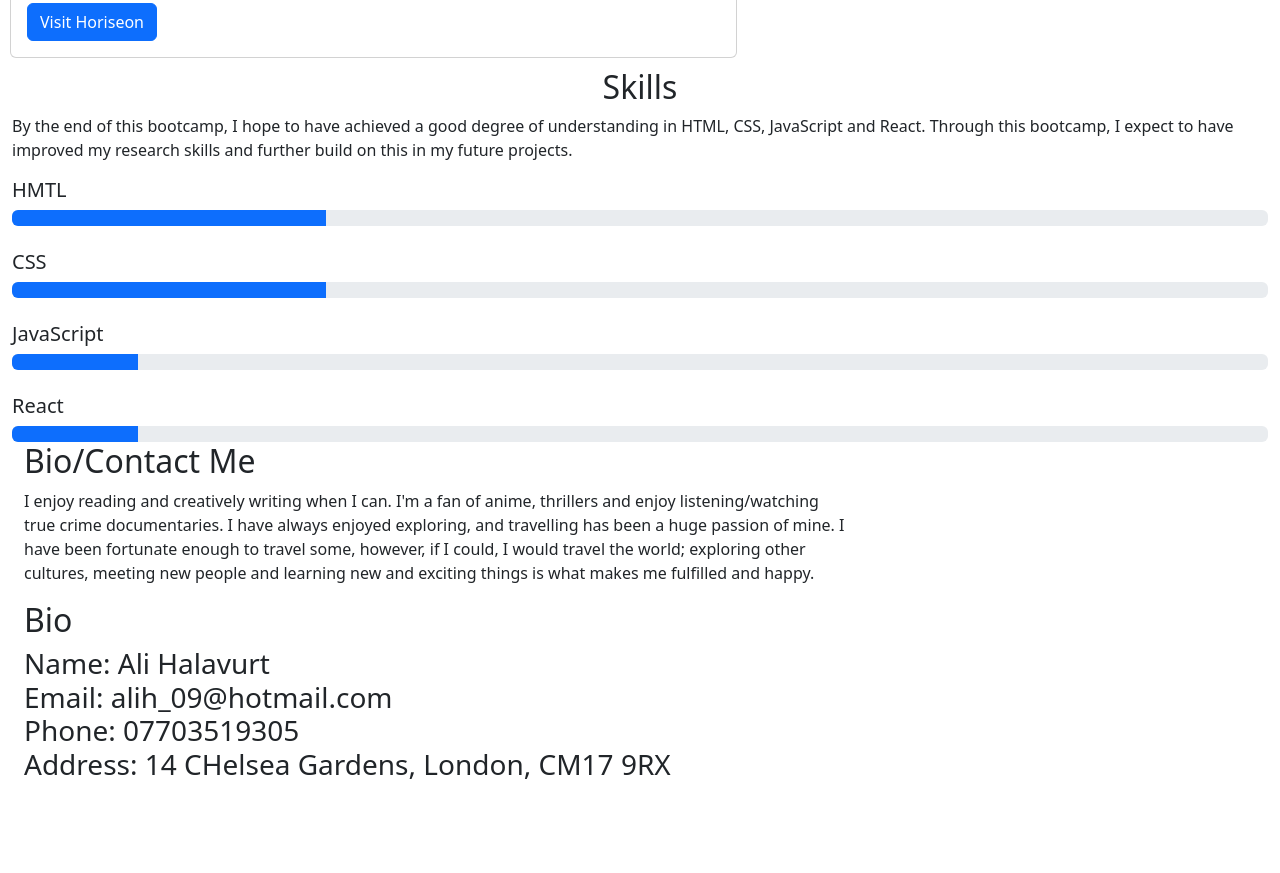
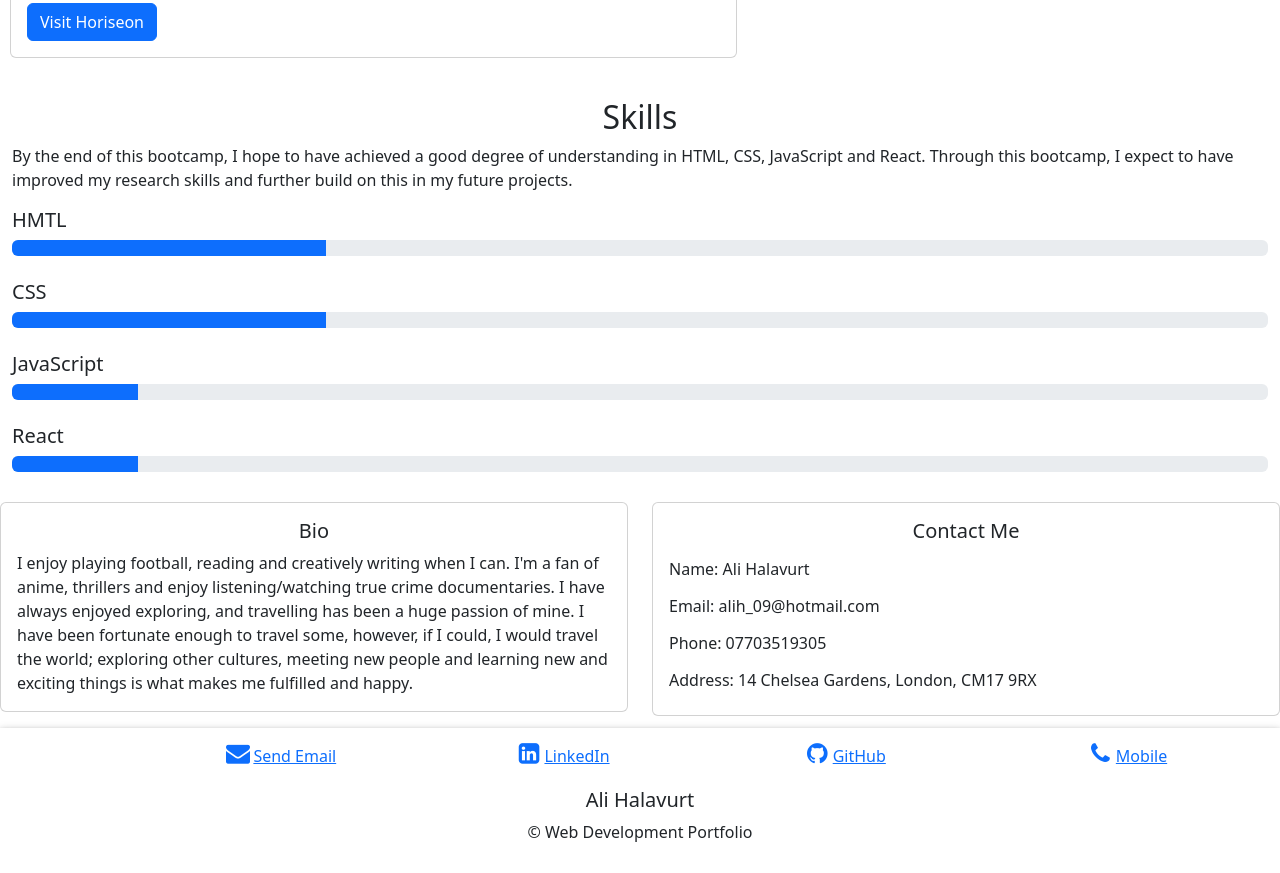
Before and after one commit to alih92/Bootstrap-Portfolio, a plain HTML site: page index.html in a window 1280 px wide. Shown: the part 1713-2586 px from the top of the page. Before the commit the page ends 2502 px from the top, so only its background shows below. Drawn offline with nearby package versions, Linux system fonts and the light colour scheme; files whose address does not match are found by name.

Commit message:
added contact section and footer

```diff
--- a/assets/css/style.css
+++ b/assets/css/style.css
@@ -20,6 +20,7 @@
   text-align: center;
 }
 
+/* Jumbotron section */
 .about-section{
   background-image: url(assets/images/Aliheadshot.jpeg);
 }
@@ -33,6 +34,54 @@ img{
   margin: auto;
 }
 
+/* Work section */
 .cardContainer{
   padding: 10px;
 }
+
+/* Skills section */
+.skills-content{
+  padding-top: 30px;
+  padding-bottom: 30px;
+}
+
+/* Bio/Contact section */
+
+.contact-me p{
+  line-height: 2.3;
+}
+
+.row h5{
+  text-align: center;
+}
+
+#contact {
+  box-shadow: 0 2px 5px 0 rgba(0,0,0,.25),0 3px 10px 0 rgba(0,0,0,.2);
+  padding: 1%;
+  margin-top: 1%;
+
+}
+
+#contact h2{
+  display: flex;
+  justify-content: center;
+
+}
+
+#contact-container{
+  display: grid;
+  grid-template-columns: 1fr 1fr 1fr 1fr;
+  justify-content: center;
+  align-items: center;
+  margin-left: 10%;
+}
+
+/* footer section */
+
+footer {
+  text-align: center;
+}
+
+footer h5{
+padding-top: 20px;
+}
--- a/index.html
+++ b/index.html
@@ -4,7 +4,7 @@
   <meta name="viewport" content="width=device-width, initial-scale=1.0">
   <link href="https://cdn.jsdelivr.net/npm/bootstrap@5.3.2/dist/css/bootstrap.min.css" rel="stylesheet" integrity="sha384-T3c6CoIi6uLrA9TneNEoa7RxnatzjcDSCmG1MXxSR1GAsXEV/Dwwykc2MPK8M2HN" crossorigin="anonymous">
   <link rel="stylesheet" href="./assets/css/style.css">
-
+  <link rel="stylesheet" href="https://cdnjs.cloudflare.com/ajax/libs/font-awesome/4.7.0/css/font-awesome.min.css">
   <title>Bootstrap Portfolio</title>
 </head>
 <body>
@@ -19,7 +19,7 @@
     <div class="collapse navbar-collapse" id="navbarSupportedContent">
       <ul class="navbar-nav me-auto mb-2 mb-lg-0">
         <li class="nav-item">
-          <a class="nav-link " aria-current="page" href="#">Bio</a>
+          <a class="nav-link " aria-current="page" href="#Bio">Bio</a>
         <li class="nav-item dropdown">
           <a class="nav-link dropdown-toggle" href="#" role="button" data-bs-toggle="dropdown" aria-expanded="false">
             Projects
@@ -48,7 +48,7 @@
   <div class="container-fluid py-3 about-section">
     <img src="./assets/images/Aliheadshot.jpeg"/>
     <h1 class="display-6 fw-bold">A little bit about me...</h1>
-    <p class="col-md-8 fs-6">Hi, I'm Ali Halavurt and I live in London. I have studied Biomedical Science and have been working in the scientific field for 7 years. In my current role I utilize my troubleshooting skills and provide workflow assessments to clients to help speed up processes, design lean solutions and minimise/manage waste. I am new to Web Development and eager to start this next chapter of my life, creating applications that are user-friendly and easily navigable.</p>
+    <p class="col-md-8 fs-6">Hi, I'm Ali Halavurt and I live in London. I have studied Biomedical Science and have been working in the scientific field for 7 years. In my current role I utilize my troubleshooting skills and provide workflow assessments to clients to help speed up processes, design lean solutions and minimise/manage waste. I am new to Web Development and eager to start this next chapter of my life, creating applications that are user-friendly, easily navigable and captivating.</p>
     <a href="#work-content" class="btn btn-primary btn-lg" type="button">Click to find out more</a>
   </div>
 </div>
@@ -102,7 +102,7 @@
             <!-- End card 3 -->
   </div>
 </div>
-        <!-- End cards -->
+        <!-- End Project cards -->
 
 <!-- Skills section -->
 
@@ -128,19 +128,47 @@
   <div class="progress">
     <div class="progress-bar" role="progressbar" aria-label="Basic example" style="width: 10%" aria-valuenow="10" aria-valuemin="0" aria-valuemax="100"></div>
   </div>
+</div>
+<!-- End Skills section -->
 
 <!-- About Me/Contact Me section -->
-
-<section class="container-fluid" id="contact-info">
-  <div class="about-me contact-me">
-    <h2>Bio/Contact Me</h2>
-    <p class="col-md-8 fs-6">I enjoy reading and creatively writing when I can. I'm a fan of anime, thrillers and enjoy listening/watching true crime documentaries. I have always enjoyed exploring, and travelling has been a huge passion of mine. I have been fortunate enough to travel some, however, if I could, I would travel the world; exploring other cultures, meeting new people and learning new and exciting things is what makes me fulfilled and happy.</p>
-  </div>
-  <div class="about-me contact-me">
-    <h2>Bio</h2>
-    <h3>Name: Ali Halavurt<br>Email: alih_09@hotmail.com<br> Phone: 07703519305<br> Address: 14 CHelsea Gardens, London, CM17 9RX</h3>
+<section>
+  <div class="row">
+    <div class="col-sm-6 Bio" id="Bio">
+      <div class="card">
+        <div class="card-body">
+          <h5 class="card-title">Bio</h5>
+          <p class="card-text">I enjoy playing football, reading and creatively writing when I can. I'm a fan of anime, thrillers and enjoy listening/watching true crime documentaries. I have always enjoyed exploring, and travelling has been a huge passion of mine. I have been fortunate enough to travel some, however, if I could, I would travel the world; exploring other cultures, meeting new people and learning new and exciting things is what makes me fulfilled and happy.</p>
+        </div>
+      </div>
+    </div>
+    <div class="col-sm-6 contact-me">
+      <div class="card">
+        <div class="card-body">
+          <h5 class="card-title">Contact Me</h5>
+          <p class="card-text">Name: Ali Halavurt<br>Email: alih_09@hotmail.com<br> Phone: 07703519305<br> Address: 14 Chelsea Gardens, London, CM17 9RX</p>
+        </div>
+      </div>
+    </div>
   </div>
 </section>
+
+<!-- End About me/contact section -->
+
+<!-- Footer -->
+<footer
+  class="page-section contact" id="contact">
+    <div id="contact-container">
+      <a href = "mailto: alih_09@hotmail.com"><i style="font-size:24px" class="fa fa-fw">&#xf0e0;</i>Send Email</a>
+      <a href="https://www.linkedin.com/in/ali-halavurt-bsc-a8225992" target="_blank"><i style="font-size:24px" class="fa fa-fw">&#xf08c;</i>LinkedIn</a>
+      <a href="https://github.com/alih92" target="_blank"><i style="font-size:24px" class="fa fa-fw">&#xf09b;</i>GitHub</a>
+      <a href="tel:07777777777"><i style="font-size:24px" class="fa fa-fw">&#xf095;</i>Mobile</a>
+  </div>
+  <h5>Ali Halavurt</h5>
+  <p>&#169 Web Development Portfolio</p>
+</footer>
+
+<!-- End footer -->
 
   <script src="https://cdn.jsdelivr.net/npm/bootstrap@5.3.2/dist/js/bootstrap.bundle.min.js" integrity="sha384-C6RzsynM9kWDrMNeT87bh95OGNyZPhcTNXj1NW7RuBCsyN/o0jlpcV8Qyq46cDfL" crossorigin="anonymous"></script>
 </body>
```
Also changed, not shown: Screenshot 2023-10-19 at 14.20.08.png (added), 1 other file.
